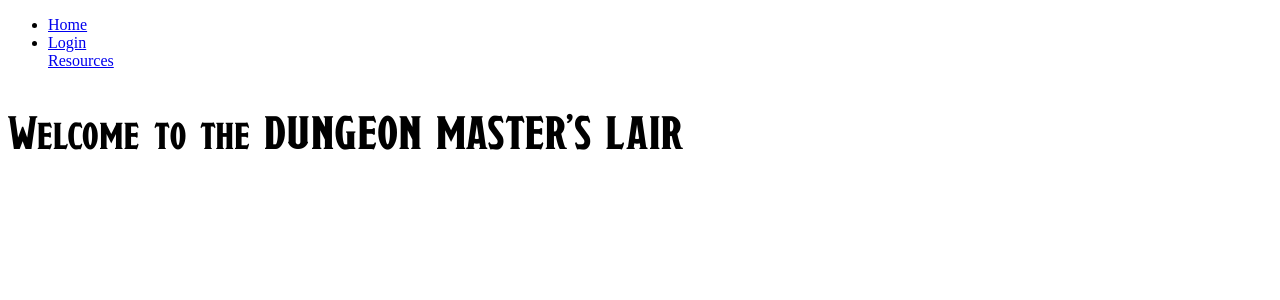
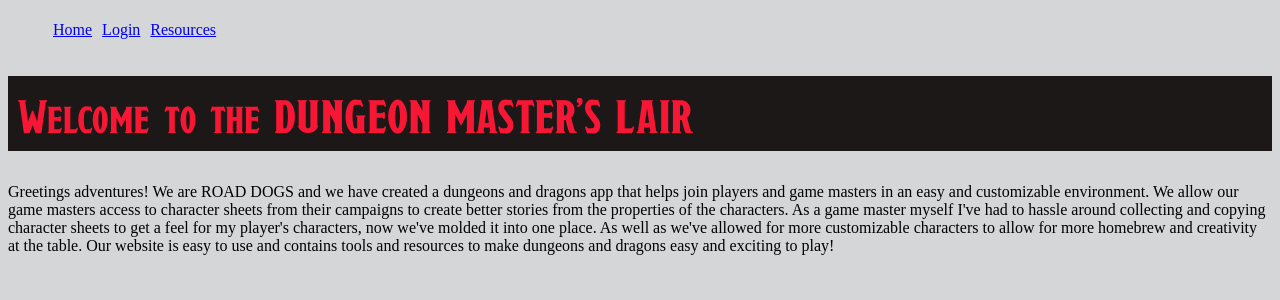
Before and after one commit to JacobBMitchell/the-dml, a React (Create React App) app in the folder client/: page / in a window 1280 px wide. Shown: the top 300 px of the page. Built offline with nearby package versions, Linux system fonts and the light colour scheme.

Commit message:
bit of formatting

```diff
--- a/client/public/index.html
+++ b/client/public/index.html
@@ -5,6 +5,6 @@
   </head>
   <body>
     <noscript>You need to enable JavaScript to run this app.</noscript>
-    <div id="root"></div>
+    <div class="roothtml" id="root"></div>
   </body>
 </html>
--- a/client/src/HomePage.js
+++ b/client/src/HomePage.js
@@ -1,6 +1,12 @@
 function HomePage() {
     return (<div className="homepage">
         <h1>Welcome to the DUNGEON MASTER'S LAIR</h1>
+        <p>Greetings adventures! We are ROAD DOGS  and we have created a dungeons and dragons app that helps join players and
+        game masters in an easy and customizable environment. We allow our game masters access to character sheets from their
+        campaigns to create better stories from the properties of the characters. As a game master myself I've had to hassle
+        around collecting and copying character sheets to get a feel for my player's characters, now we've molded it into one place.
+        As well as we've allowed for more customizable characters to allow for more homebrew and creativity at the table.
+        Our website is easy to use and contains tools and resources to make dungeons and dragons easy and exciting to play! </p>
 
     </div>)
 
--- a/client/src/Nav.js
+++ b/client/src/Nav.js
@@ -5,9 +5,9 @@ import AuthContext from './AuthContext';
 function Nav() {
     const [user, setUser] = useContext(AuthContext);
 
-    function handleLogout(){
-        localStorage.removeItem( "token" );
-        setUser( null );
+    function handleLogout() {
+        localStorage.removeItem("token");
+        setUser(null);
     }
 
     return (
@@ -37,7 +37,9 @@ function Nav() {
                         <Link to="/campaigns">Campaigns</Link>
                     </li>
                 ) : <></>}
+                <li>
                     <Link to="/resources">Resources</Link>
+                </li>
             </ul>
         </nav>
     )
--- a/client/src/index.css
+++ b/client/src/index.css
@@ -2,6 +2,10 @@
     1d1818 eerie black
     f71735 imperial red*/
 
+
+* {
+    background-color: #d4d6d8;
+}
 
 .character {
     border: 1px black solid;
@@ -40,4 +44,13 @@
     font-family: draconic;
     font-weight: normal;
     font-size: 300%;
+    color: #f71735;
+    background-color: #1d1818;
+    border: 0px;
+    padding: 10px;
 }
+
+.nav li{
+    display: inline-block;
+    padding: 5px;
+}
```
